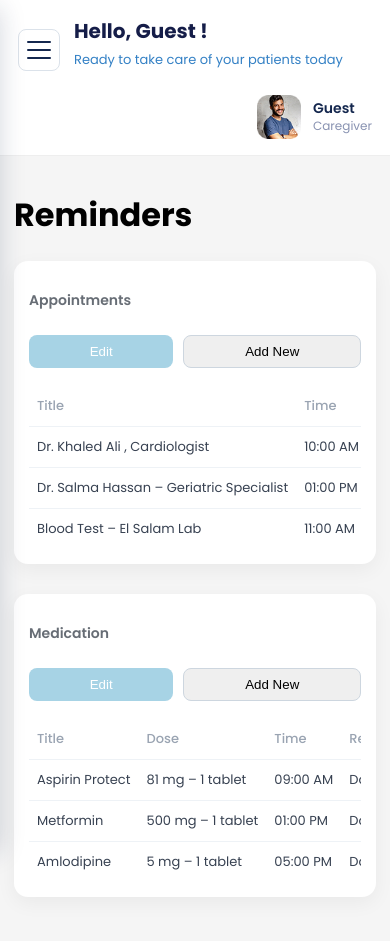
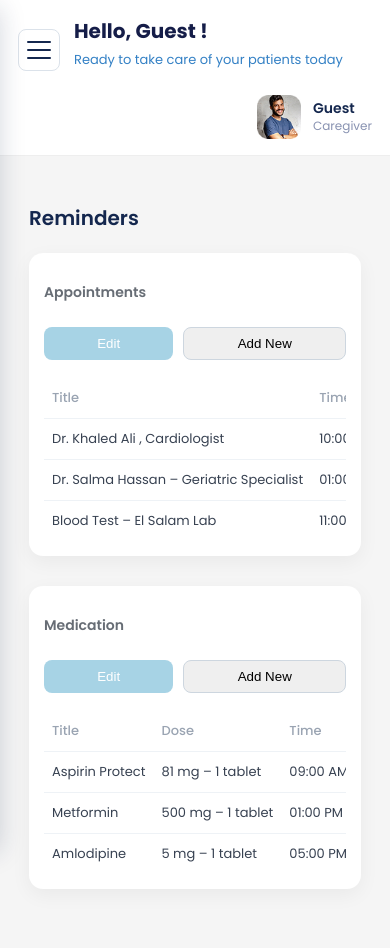
Before and after one commit to MindMate-Project/Web, a React (Create React App) app: page /api/dashboard/reminders in a window 390 px wide. Shown: the top 948 px of the page. Built offline with nearby package versions, Linux system fonts and the light colour scheme.

Commit message:
style: update Reminders styling

```diff
--- a/src/components/Dashboard/Reminders/Reminders.css
+++ b/src/components/Dashboard/Reminders/Reminders.css
@@ -1,16 +1,15 @@
-.reminders {
+.reminders-page {
   padding: 30px;
 }
 
-.reminders-title {
-  color:#14274E;
+.reminders-page .page-title {
+  color: #14274E;
   font-size: 26px;
   font-weight: 600;
-  /* color: #1f2a37; */
   margin-bottom: 25px;
 }
 
-.reminder-card {
+.reminders-page .reminder-card {
   background: #fff;
   border-radius: 14px;
   padding: 22px;
@@ -19,35 +18,32 @@
   transition: transform 0.2s ease;
 }
 
-.reminder-card:hover {
+.reminders-page .reminder-card:hover {
   transform: translateY(-3px);
 }
 
-.reminder-header {
+.reminders-page .reminder-header {
   display: flex;
   justify-content: space-between;
   align-items: center;
   margin-bottom: 18px;
   flex-wrap: wrap;
-
   gap: 10px;
 }
 
-.reminder-header h3 {
-
+.reminders-page .reminder-header h3 {
   font-size: 18px;
   font-weight: 600;
-  color: #676D75
-
+  color: #676D75;
 }
 
-.btns {
+.reminders-page .btns {
   display: flex;
   gap: 10px;
   flex-wrap: wrap;
 }
 
-.btn-edit {
+.reminders-page .btn-edit {
   background: #a7d3e5;
   border: none;
   padding: 8px 18px;
@@ -58,12 +54,11 @@
   transition: background 0.2s ease;
 }
 
-.btn-edit:hover {
+.reminders-page .btn-edit:hover {
   background: #82c1da;
 }
 
-.btn-add {
-  /* background: #e7f2f7; */
+.reminders-page .btn-add {
   border: 1px solid #cdd6df;
   padding: 8px 18px;
   border-radius: 8px;
@@ -72,27 +67,26 @@
   transition: background 0.2s ease;
 }
 
-.btn-add:hover {
+.reminders-page .btn-add:hover {
   background: #d6e9f2;
 }
 
-.reminder-table {
+.reminders-page .reminder-table {
   width: 100%;
   border-collapse: collapse;
   min-width: 600px;
 }
 
-.reminder-table th {
+.reminders-page .reminder-table th {
   text-align: left;
   padding: 12px;
   font-size: 14px;
   color: #9aa4b2;
-
   font-weight: 500;
   white-space: nowrap;
 }
 
-.reminder-table td {
+.reminders-page .reminder-table td {
   padding: 14px 12px;
   border-top: 1px solid #eef2f6;
   font-size: 14px;
@@ -100,46 +94,47 @@
   white-space: nowrap;
 }
 
-.status {
+.reminders-page .status {
   font-weight: 500;
 }
 
-/* .upcoming {
+.reminders-page .upcoming {
   color: #4b9cd3;
 }
 
-.scheduled {
+.reminders-page .scheduled {
   color: #10b981;
-} */
+}
 
 /* Responsive */
 @media (max-width: 1024px) {
-  .reminder-table {
+  .reminders-page .reminder-table {
     min-width: 100%;
   }
 }
 
 @media (max-width: 768px) {
-  .reminder-card {
+  .reminders-page .reminder-card {
     padding: 18px;
   }
 
-  .reminder-header {
+  .reminders-page .reminder-header {
     flex-direction: column;
     align-items: flex-start;
   }
 
-  .btns {
+  .reminders-page .btns {
     width: 100%;
     justify-content: flex-start;
   }
 
-  .btn-edit, .btn-add {
+  .reminders-page .btn-edit,
+  .reminders-page .btn-add {
     width: auto;
     flex: 1 1 auto;
   }
 
-  .reminder-table {
+  .reminders-page .reminder-table {
     display: block;
     overflow-x: auto;
     white-space: nowrap;
@@ -147,26 +142,25 @@
 }
 
 @media (max-width: 480px) {
-  .reminders {
+  .reminders-page {
     padding: 20px 15px;
   }
-  .reminder-header h3 {
 
-    font-size: 14px;
-    font-weight: 600;
-    color: #676D75
-  }
-
-  .reminders-title {
+  .reminders-page .page-title {
     font-size: 20px;
     margin-bottom: 20px;
   }
 
-  .reminder-card {
+  .reminders-page .reminder-header h3 {
+    font-size: 14px;
+  }
+
+  .reminders-page .reminder-card {
     padding: 15px;
   }
 
-  .reminder-table th, .reminder-table td {
+  .reminders-page .reminder-table th,
+  .reminders-page .reminder-table td {
     padding: 10px 8px;
     font-size: 13px;
   }
```
